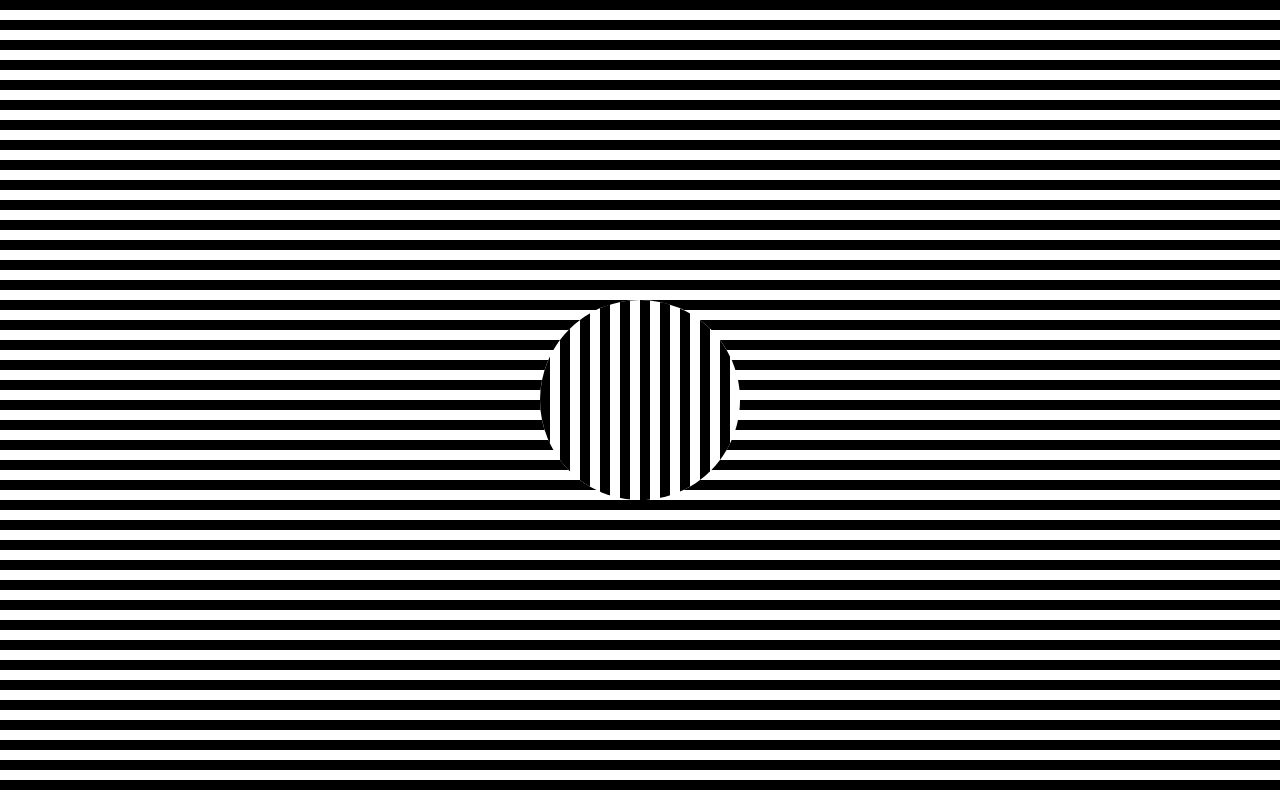
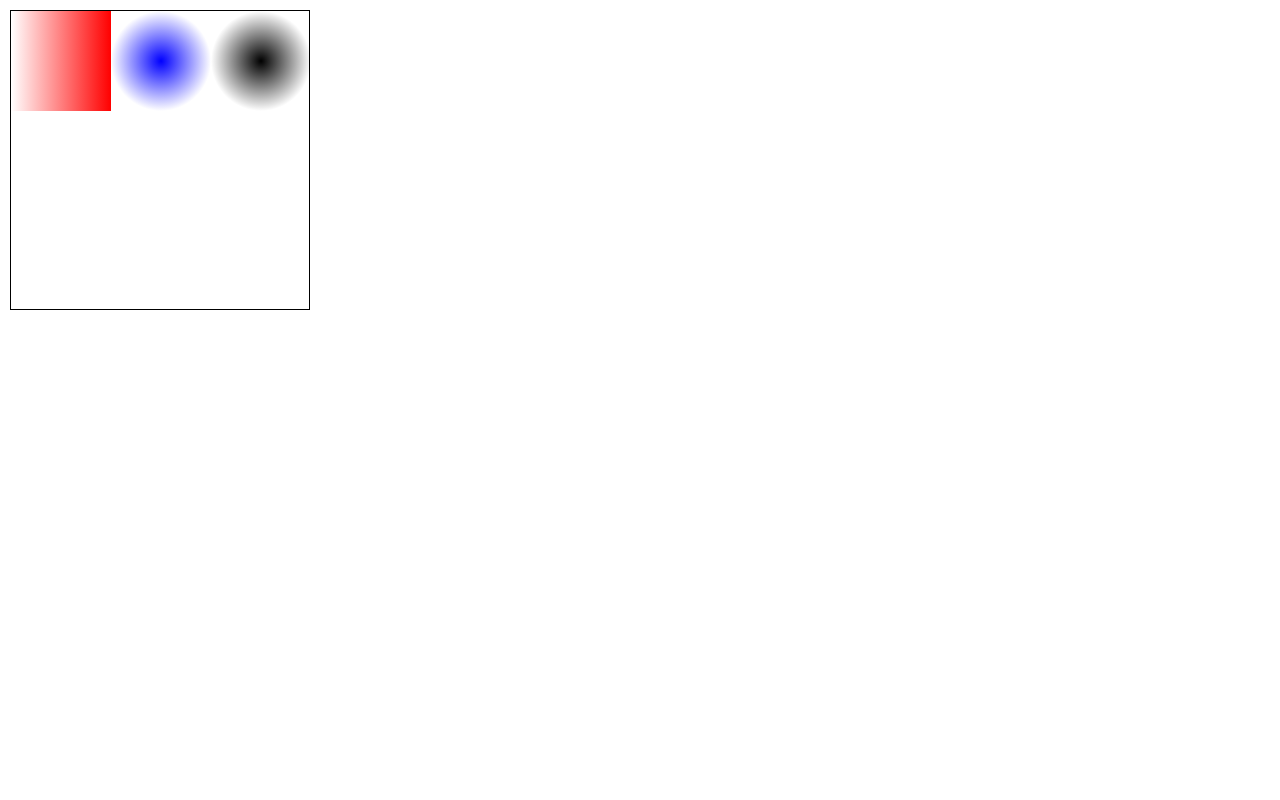
Before and after one commit to fogelo/charts, a React (Create React App) app: page / in a window 1280 px wide. Built offline with nearby package versions, Linux system fonts and the light colour scheme.

Commit message:
MyGradient

```diff
--- a/src/App.tsx
+++ b/src/App.tsx
@@ -22,7 +22,7 @@ function App() {
             {/*<Gchart/>*/}
             {/*<FreeCodeCamp/>*/}
 
-            {/*<My/>*/}
+            <My/>
 
             <CurranKelleher/>
         </div>
--- a/src/charts/CurranKelleher/CurranKelleher.tsx
+++ b/src/charts/CurranKelleher/CurranKelleher.tsx
@@ -6,7 +6,7 @@ const CurranKelleher = () => {
     return (
         <div>
            {/*<SVGFundamentals/>*/}
-            <SolLevitt/>
+           {/* <SolLevitt/>*/}
         </div>
     );
 };
--- a/src/charts/My/My.tsx
+++ b/src/charts/My/My.tsx
@@ -2,13 +2,15 @@ import React from 'react';
 import MyLine from "./MyLine/MyLine";
 import "./My.scss"
 import MyMaskAndClipPath from "./MyMaskAndClipPath";
+import MyGradient from "./MyGradient/MyGradient";
 
 
 const My = () => {
     return (
         <div>
             {/*<MyLine/>*/}
-            <MyMaskAndClipPath/>
+            {/*<MyMaskAndClipPath/>*/}
+            <MyGradient/>
         </div>
     );
 };
--- /dev/null
+++ b/src/charts/My/MyGradient/MyGradient.js
@@ -0,0 +1,32 @@
+import React from 'react';
+import "./MyGradient.scss"
+
+
+const MyGradient = () => {
+    return (
+        <div>
+            <svg>
+                <linearGradient id={"my-gradient-1"}>
+                    <stop offset={"0"} stopColor={"white"}></stop>
+                    <stop offset={"1"} stopColor={"red"}></stop>
+                </linearGradient>
+
+                <radialGradient id={"my-radial-gradient-1"}>
+                    <stop offset={"0"} stopColor={"blue"}></stop>
+                    <stop offset={"1"} stopColor={"white"}></stop>
+                </radialGradient>
+
+                <radialGradient id={"my-radial-gradient-2"}>
+                    <stop offset={"0"} stopOpacity={"1"}></stop>
+                    <stop offset={"1"} stopOpacity={"0"}></stop>
+                </radialGradient>
+
+                <rect width={100} height={100} fill={"url(#my-gradient-1)"}></rect>
+                <rect x={100} width={100} height={100} fill={"url(#my-radial-gradient-1)"}></rect>
+                <rect x={200} width={100} height={100} fill={"url(#my-radial-gradient-2)"}></rect>
+            </svg>
+        </div>
+    );
+};
+
+export default MyGradient;
--- /dev/null
+++ b/src/charts/My/MyGradient/MyGradient.scss
@@ -0,0 +1,5 @@
+svg {
+  width: 300px;
+  height: 300px;
+  border: 1px solid;
+}
```
